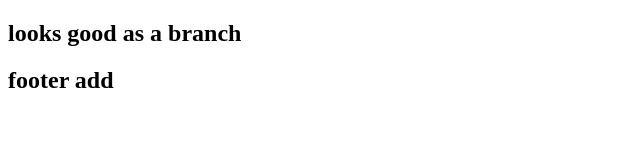
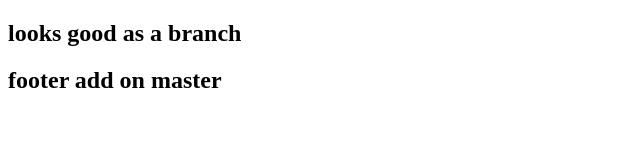
Before and after one commit to zekariasestifanos/lastime, a plain HTML site: page index.html in a window 1280 px wide. Shown: the whole page, without its empty margins (0-640 px from the left). Drawn offline with Linux system fonts and the light colour scheme.

Commit message:
add footer section to index file on master

```diff
--- a/index.html
+++ b/index.html
@@ -7,6 +7,6 @@
 </head>
 <body>
    <h2>looks good as a branch</h2>
-   <h2>footer add</h2>
+   <h2>footer add on master</h2>
 </body>
 </html>
```
